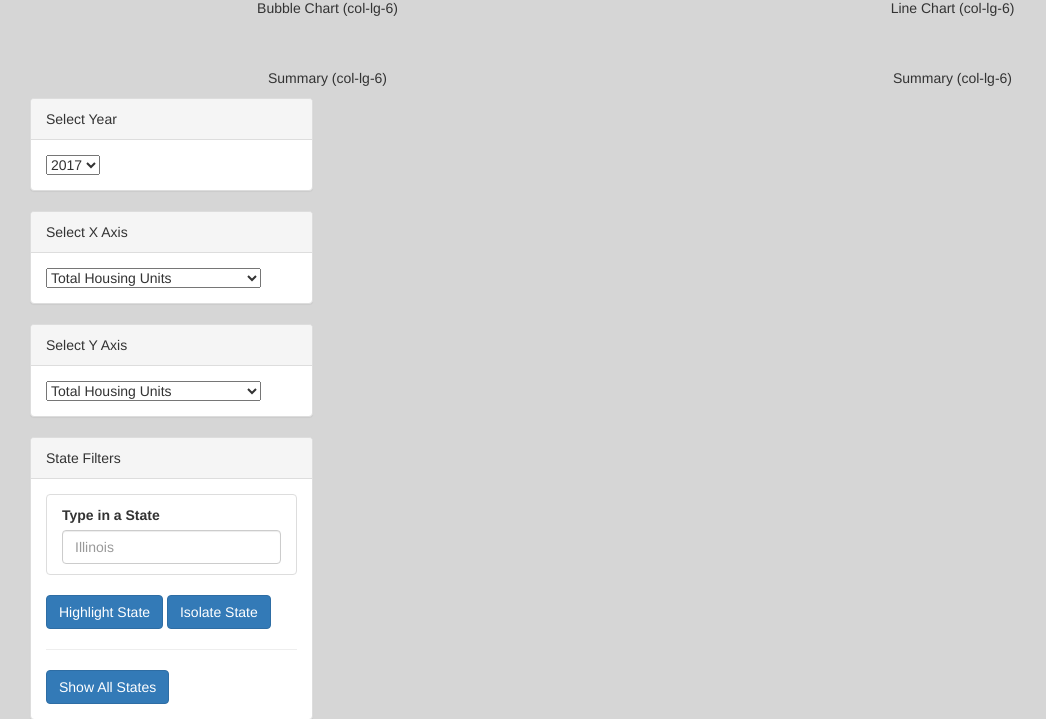
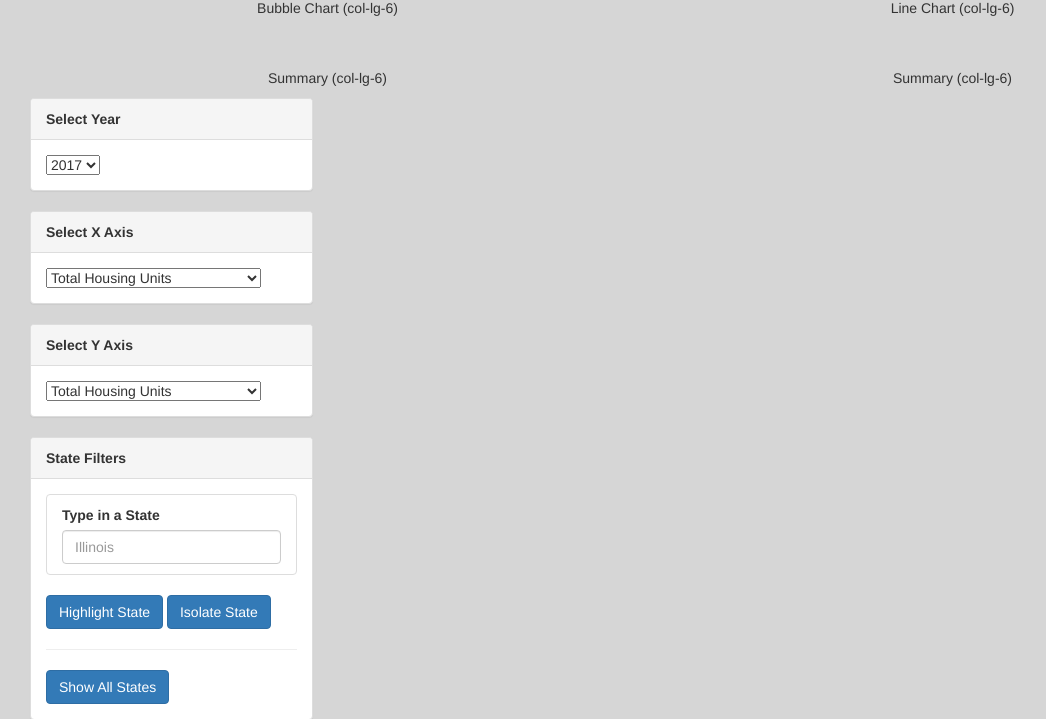
Before and after one commit to nu-datacamp/Housing-Market-Insights, a Flask app: page / in a window 1280 px wide. Shown: the part 368-1087 px from the top of the page, without its empty margins (0-1046 px from the left). Run offline with Flask 2, Linux system fonts and the light colour scheme; data that the repository does not hold is empty; parts of the project's set-up code (start-up, migrations or seed data) failed here and were passed over; some libraries are stand-ins or nearby versions.

Commit message:
Minor formatting updates

```diff
--- a/templates/index.html
+++ b/templates/index.html
@@ -78,7 +78,7 @@
   <div class="col-md-3">
     <aside class="filters">
       <div class="panel panel-default">
-        <div class="panel-heading">Select Year</div>
+        <div class="panel-heading"><strong>Select Year</strong></div>
         <div class="panel-body">
           <select id="xAxisSelection" onchange="newYearBubble(this.value)">
             <option value="2017">2017</option>
@@ -96,7 +96,7 @@
 
     <aside class="filters">
       <div class="panel panel-default">
-        <div class="panel-heading">Select X Axis</div>
+        <div class="panel-heading"><strong>Select X Axis</strong></div>
         <div class="panel-body">
           <select id="xAxisSelection" onchange="newXBubble(this.value)">
             <option value="total_housing_units">Total Housing Units</option>
@@ -117,7 +117,7 @@
 
     <aside class="filters">
       <div class="panel panel-default">
-        <div class="panel-heading">Select Y Axis</div>
+        <div class="panel-heading"><strong>Select Y Axis</strong></div>
         <div class="panel-body">
           <select id="yAxisSelection" onchange="newYBubble(this.value)">
             <option value="total_housing_units">Total Housing Units</option>
@@ -139,7 +139,7 @@
     <!-- State select options -->
   <aside class="filters">
     <div class="panel panel-default">
-      <div class="panel-heading">State Filters</div>
+      <div class="panel-heading"><strong>State Filters</strong></div>
       <div class="panel-body">
         <form>
           <div class="form-group">
@@ -169,14 +169,17 @@
   </div>
 
 
-
-
-
-
 </body>
   <!-- <script src="https://cdn.plot.ly/plotly-1.31.2.min.js"></script> -->
   <script src="https://cdnjs.cloudflare.com/ajax/libs/d3/5.5.0/d3.js"></script>
   <script src="https://cdn.plot.ly/plotly-latest.min.js"></script>
   <script src="{{ url_for('static', filename='js/bubbleapp.js') }}"></script>
 
+<!-- random D3 stuff -->
+  <!-- <script src="https://code.jquery.com/jquery-3.3.1.slim.min.js" integrity="sha384-q8i/X+965DzO0rT7abK41JStQIAqVgRVzpbzo5smXKp4YfRvH+8abtTE1Pi6jizo" crossorigin="anonymous"></script>
+  <script src="https://cdnjs.cloudflare.com/ajax/libs/popper.js/1.14.3/umd/popper.min.js" integrity="sha384-ZMP7rVo3mIykV+2+9J3UJ46jBk0WLaUAdn689aCwoqbBJiSnjAK/l8WvCWPIPm49" crossorigin="anonymous"></script>
+  <script src="https://stackpath.bootstrapcdn.com/bootstrap/4.1.3/js/bootstrap.min.js" integrity="sha384-ChfqqxuZUCnJSK3+MXmPNIyE6ZbWh2IMqE241rYiqJxyMiZ6OW/JmZQ5stwEULTy" crossorigin="anonymous"></script>
+  <script src="https://d3js.org/d3.v5.min.js"></script>
+  <script src="https://cdnjs.cloudflare.com/ajax/libs/d3-tip/0.7.1/d3-tip.min.js"></script> -->
+
 </html>
```
